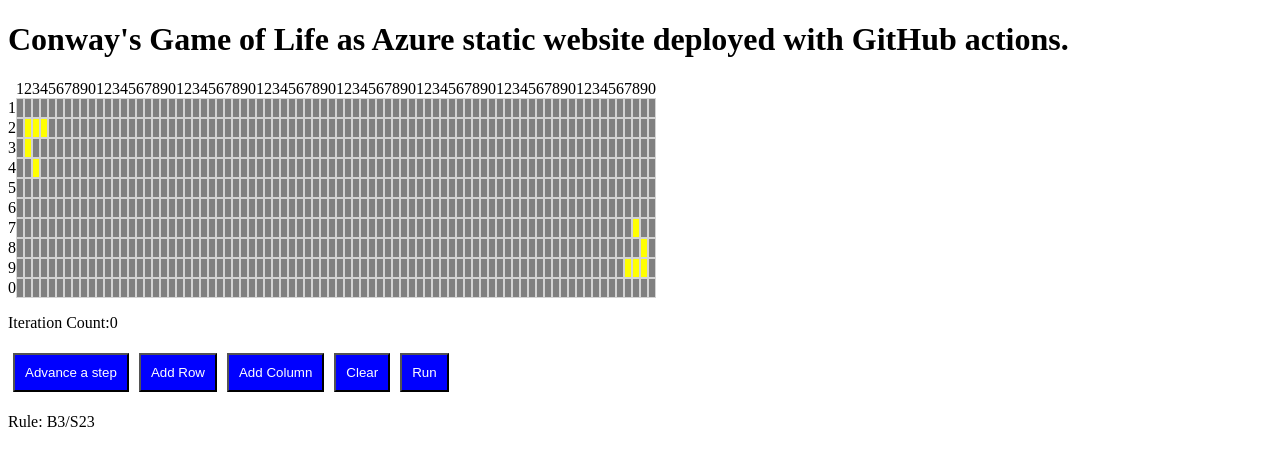
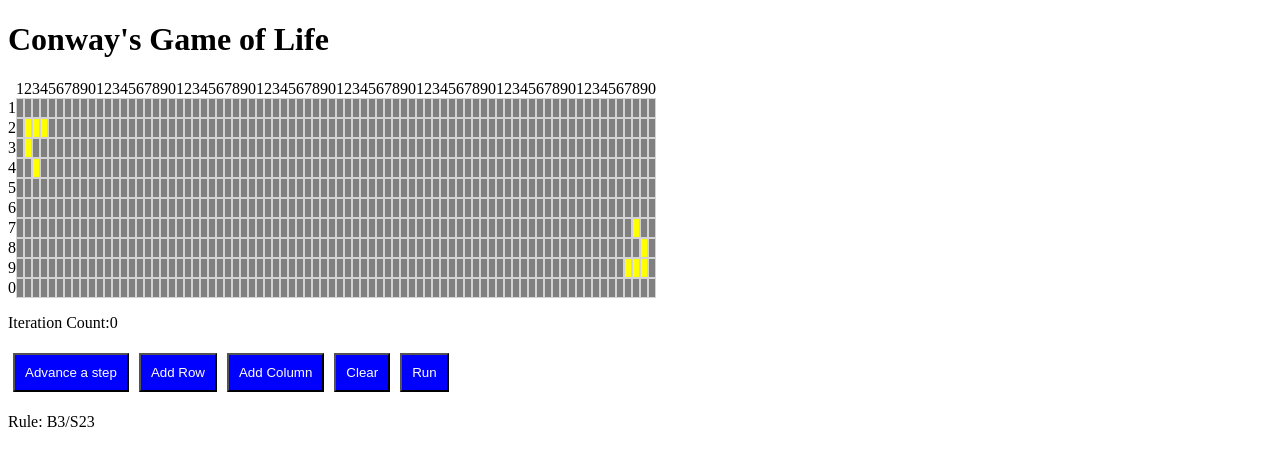
Before and after one commit to BendSkiDad/ConwayGameOfLife1, a plain HTML site: page index.html in a window 1280 px wide. Drawn offline with Linux system fonts and the light colour scheme.

Commit message:
changed heading

```diff
--- a/index.html
+++ b/index.html
@@ -24,7 +24,7 @@
 
 <body>
   <header>
-    <h1>Conway's Game of Life as Azure static website deployed with GitHub actions.</h1>
+    <h1>Conway's Game of Life</h1>
   </header>
   <main>
     <div id="root"></div>
```
